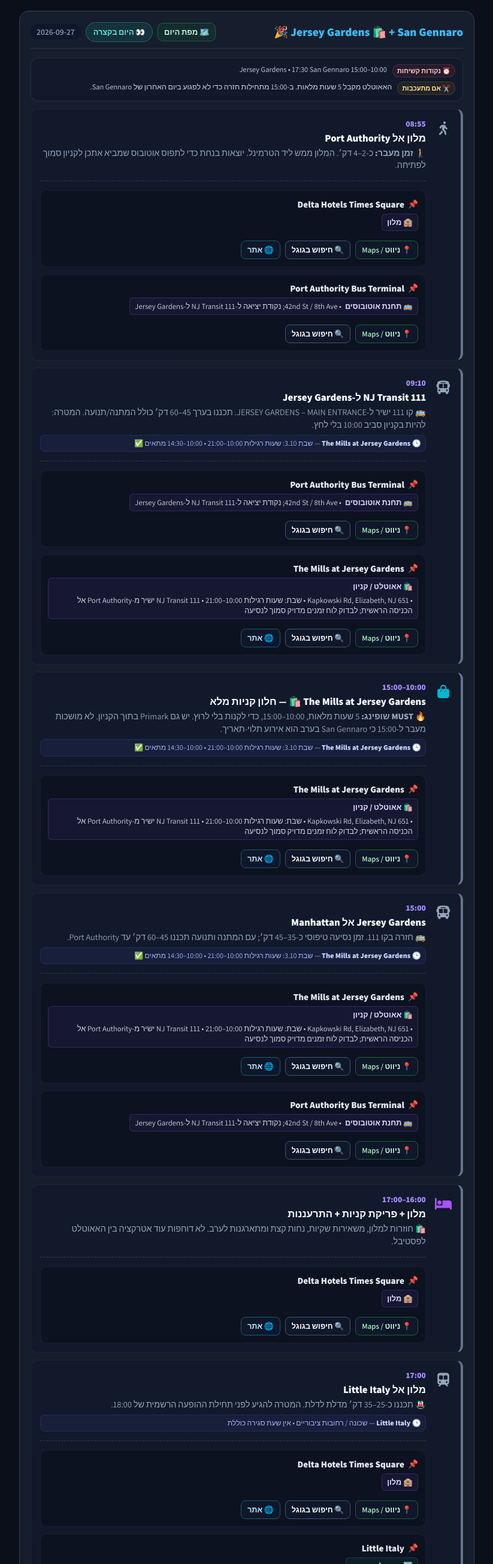
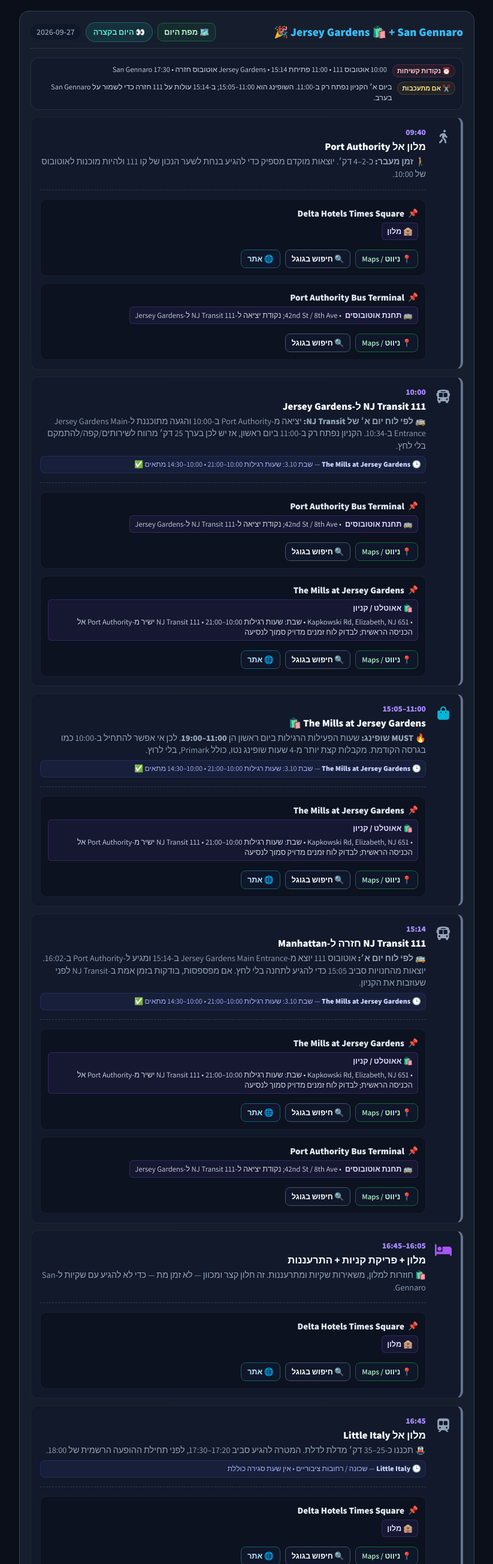
Before and after one commit to Meytalke/NYCTRIP, a website: page index.html in a window 1280 px wide. Shown: the part 9114-11721 px from the top of the page at 60% size, without its empty margins (228-1051 px from the left). Drawn offline with nearby package versions, Linux system fonts and the light colour scheme.

Commit message:
Update index.html

```diff
--- a/index.html
+++ b/index.html
@@ -1267,7 +1267,6 @@
     "Grand Army Plaza Brooklyn": { cost: "🆓 חינם", costType: "free", costNote: "צמוד ל-Prospect Park ול-Brooklyn Museum", map: maps("Grand Army Plaza Brooklyn New York") },
     "New Museum": { cost: "🎨 מוזיאון אמנות עכשווית", costType: "special", costNote: "נפתח מחדש ב-24.9.2026; מתאים במיוחד אם כבר באזור Nolita/Lower East Side", official: "https://newmuseum.org/", ticket: "https://newmuseum.org/", map: maps("New Museum New York") },
     "Nolita": { cost: "🆓 חינם להסתובב", costType: "free", costNote: "רחובות יפים, בוטיקים, בתי קפה וחנויות קטנות בין SoHo ל-Lower East Side", map: maps("Nolita New York") },
-    "Balloon Museum NYC": { cost: "🎈 בתשלום", costType: "special", costNote: "DAYDREAM / Air Becomes Art, 96 South St ליד Seaport; מתאים כאופציה אימרסיבית", ticket: "https://www.ticketmaster.com/balloon-museum-nyc-tickets-new-york-city/venue/1679", map: maps("Balloon Museum NYC 96 South Street New York") },
     "Junior's Cheesecake Times Square": { cost: "🍰 בתשלום", costType: "paid", costNote: "1626 Broadway @ 49th St; אופציה קלאסית לעוגת גבינה ניו-יורקית", official: "https://www.juniorscheesecake.com/pages/49th-st-nyc", map: maps("Junior's Cheesecake 1626 Broadway New York") },
     "L'Industrie Pizzeria Little Italy": { cost: "🍕 $$", costType: "paid", costNote: "197 Grand St; מהסלייסים הכי מדוברים בעיר", official: "https://www.lindustriebk.com/", map: maps("L'Industrie Pizzeria 197 Grand St New York NY") },
     "Apollo Bagels East Village": { cost: "🥯 $", costType: "paid", costNote: "242 E 10th St; בייגל sourdough טרנדי", official: "https://www.apollobagels.com/", map: maps("Apollo Bagels 242 E 10th St New York NY") },
@@ -1521,14 +1520,14 @@
         he: { label: "יום ראשון", title: "Jersey Gardens 🛍️ + San Gennaro 🎉" },
         en: { label: "Sunday", title: "Jersey Gardens + San Gennaro" },
         events: [
-            { time: "08:55", nameHe: "מלון אל Port Authority", nameEn: "Hotel to Port Authority", descHe: "🚶 <b>זמן מעבר:</b> כ-2–4 דק׳. המלון ממש ליד הטרמינל. יוצאות בנחת כדי לתפוס אוטובוס שמביא אתכן לקניון סמוך לפתיחה.", descEn: "Walk about 2–4 min to Port Authority and aim for a bus that gets you to the mall close to opening.", type: "transit", icon: "fa-person-walking", places: ["Delta Hotels Times Square", "Port Authority Bus Terminal"] },
-            { time: "09:10", nameHe: "NJ Transit 111 ל-Jersey Gardens", nameEn: "NJ Transit 111 to Jersey Gardens", descHe: "🚌 קו 111 ישיר ל-JERSEY GARDENS – MAIN ENTRANCE. תכננו בערך 45–60 דק׳ כולל המתנה/תנועה. המטרה: להיות בקניון סביב 10:00 בלי לחץ.", descEn: "Direct NJ Transit 111 to Jersey Gardens. Allow about 45–60 min including wait/traffic; target arrival is around 10 AM.", type: "transit", icon: "fa-bus", places: ["Port Authority Bus Terminal", "The Mills at Jersey Gardens"] },
-            { time: "10:00–15:00", nameHe: "The Mills at Jersey Gardens 🛍️ — חלון קניות מלא", nameEn: "The Mills at Jersey Gardens — Full Shopping Window", descHe: "🔥 <b>MUST שופינג:</b> 5 שעות מלאות, 10:00–15:00, כדי לקנות בלי לרוץ. יש גם Primark בתוך הקניון. לא מושכות מעבר ל-15:00 כי San Gennaro בערב הוא אירוע תלוי-תאריך.", descEn: "🔥 Shopping MUST: a full 10 AM–3 PM window so there is no need to rush. Primark is inside the mall. Leave at 3 PM to protect the date-specific San Gennaro evening.", type: "mustsee", icon: "fa-bag-shopping", places: ["The Mills at Jersey Gardens"] },
-            { time: "15:00", nameHe: "Jersey Gardens אל Manhattan", nameEn: "Jersey Gardens to Manhattan", descHe: "🚌 חזרה בקו 111. זמן נסיעה טיפוסי כ-35–45 דק׳; עם המתנה ותנועה תכננו 45–60 דק׳ עד Port Authority.", descEn: "Return on NJ Transit 111. Typical ride is about 35–45 min; allow 45–60 min with waiting and traffic.", type: "transit", icon: "fa-bus", places: ["The Mills at Jersey Gardens", "Port Authority Bus Terminal"] },
-            { time: "16:00–17:00", nameHe: "מלון + פריקת קניות + התרעננות", nameEn: "Hotel + Drop Shopping + Refresh", descHe: "🛍️ חוזרות למלון, משאירות שקיות, נחות קצת ומתארגנות לערב. לא דוחפות עוד אטרקציה בין האאוטלט לפסטיבל.", descEn: "Drop bags at the hotel, rest briefly and get ready for the evening. No extra attraction is forced into this buffer.", type: "custom", icon: "fa-bed", places: ["Delta Hotels Times Square"] },
-            { time: "17:00", nameHe: "מלון אל Little Italy", nameEn: "Hotel to Little Italy", descHe: "🚇 תכננו כ-25–35 דק׳ מדלת לדלת. המטרה להגיע לפני תחילת ההופעה הרשמית של 18:00.", descEn: "Allow roughly 25–35 min door-to-door and aim to arrive before the 6 PM performance.", type: "transit", icon: "fa-train-subway", places: ["Delta Hotels Times Square", "Little Italy"] },
-            { time: "17:30", nameHe: "Little Italy + Feast of San Gennaro 🎉", nameEn: "Little Italy + Feast of San Gennaro 🎉", descHe: "🔥 <b>MUST בגלל התאריך:</b> 27.9 הוא היום האחרון של San Gennaro. נשארות לערב; ב-18:00 מתחילה ההופעה הרשמית של Jenna Esposito עד 21:00. כך לא מאבדות את הפסטיבל למרות שהעברנו את ברוקלין ל-3.10.", descEn: "🔥 MUST for the date: Sep 27 is the final day of San Gennaro. Stay into the evening; Jenna Esposito performs 6–9 PM. Brooklyn has moved to Oct 3 so this date-specific festival is preserved.", type: "mustsee", icon: "fa-pizza-slice", places: ["Little Italy", "San Gennaro Feast"] },
-            { time: "20:15", nameHe: "סיום היום / חזרה רגועה", nameEn: "Finish / Easy Return", descHe: "אחרי San Gennaro חוזרות למלון. יום קניות מלא + ערב פסטיבל, אבל בלי לחץ ובלי לוותר על אירוע התאריך.", descEn: "Return after San Gennaro. A full shopping day plus festival evening, without rushing the mall window.", type: "custom", icon: "fa-mug-hot", places: [] }
+            { time: "09:40", nameHe: "מלון אל Port Authority", nameEn: "Hotel to Port Authority", descHe: "🚶 <b>זמן מעבר:</b> כ-2–4 דק׳. יוצאות מוקדם מספיק כדי להגיע בנחת לשער הנכון של קו 111 ולהיות מוכנות לאוטובוס של 10:00.", descEn: "🚶 Walk about 2–4 min. Leave enough time to find the correct gate for the 10:00 AM Route 111 bus.", type: "transit", icon: "fa-person-walking", places: ["Delta Hotels Times Square", "Port Authority Bus Terminal"] },
+            { time: "10:00", nameHe: "NJ Transit 111 ל-Jersey Gardens", nameEn: "NJ Transit 111 to Jersey Gardens", descHe: "🚌 <b>לפי לוח יום א׳ של NJ Transit:</b> יציאה מ-Port Authority ב-10:00 והגעה מתוכננת ל-Jersey Gardens Main Entrance ב-10:34. הקניון נפתח רק ב-11:00 ביום ראשון, אז יש לכן בערך 25 דק׳ מרווח לשירותים/קפה/להתמקם בלי לחץ.", descEn: "🚌 Per NJ Transit's Sunday schedule: depart Port Authority at 10:00 AM and arrive Jersey Gardens Main Entrance at 10:34 AM. The mall opens at 11:00 AM on Sundays, giving you a comfortable buffer.", type: "transit", icon: "fa-bus", places: ["Port Authority Bus Terminal", "The Mills at Jersey Gardens"] },
+            { time: "11:00–15:05", nameHe: "The Mills at Jersey Gardens 🛍️", nameEn: "The Mills at Jersey Gardens 🛍️", descHe: "🔥 <b>MUST שופינג:</b> שעות הפעילות הרגילות ביום ראשון הן <b>11:00–19:00</b>. לכן אי אפשר להתחיל ב-10:00 כמו בגרסה הקודמת. מקבלות קצת יותר מ-4 שעות שופינג נטו, כולל Primark, בלי לרוץ.", descEn: "🔥 Shopping MUST: regular Sunday hours are 11:00 AM–7:00 PM. The previous 10:00 AM start was not possible on Sunday. You now get just over four hours of actual shopping time, including Primark, without rushing.", type: "mustsee", icon: "fa-bag-shopping", places: ["The Mills at Jersey Gardens"] },
+            { time: "15:14", nameHe: "NJ Transit 111 חזרה ל-Manhattan", nameEn: "NJ Transit 111 back to Manhattan", descHe: "🚌 <b>לפי לוח יום א׳:</b> אוטובוס 111 יוצא מ-Jersey Gardens Main Entrance ב-15:14 ומגיע ל-Port Authority ב-16:02. יוצאות מהחנויות סביב 15:05 כדי להגיע לתחנה בלי לחץ. אם מפספסות, בודקות בזמן אמת ב-NJ Transit לפני שעוזבות את הקניון.", descEn: "🚌 Per the Sunday timetable: Route 111 departs Jersey Gardens Main Entrance at 3:14 PM and reaches Port Authority at 4:02 PM. Leave the stores around 3:05 PM so you are not rushing to the stop.", type: "transit", icon: "fa-bus", places: ["The Mills at Jersey Gardens", "Port Authority Bus Terminal"] },
+            { time: "16:05–16:45", nameHe: "מלון + פריקת קניות + התרעננות", nameEn: "Hotel + Drop Shopping + Refresh", descHe: "🛍️ חוזרות למלון, משאירות שקיות ומתרעננות. זה חלון קצר ומכוון — לא זמן מת — כדי לא להגיע עם שקיות ל-San Gennaro.", descEn: "🛍️ Drop the bags at the hotel and refresh. This is a short intentional buffer so you do not take outlet shopping bags to San Gennaro.", type: "custom", icon: "fa-bed", places: ["Delta Hotels Times Square"] },
+            { time: "16:45", nameHe: "מלון אל Little Italy", nameEn: "Hotel to Little Italy", descHe: "🚇 תכננו כ-25–35 דק׳ מדלת לדלת. המטרה להגיע סביב 17:20–17:30, לפני תחילת ההופעה הרשמית של 18:00.", descEn: "🚇 Allow roughly 25–35 min door-to-door, targeting arrival around 5:20–5:30 PM before the 6 PM performance.", type: "transit", icon: "fa-train-subway", places: ["Delta Hotels Times Square", "Little Italy"] },
+            { time: "17:30", nameHe: "Little Italy + Feast of San Gennaro 🎉", nameEn: "Little Italy + Feast of San Gennaro 🎉", descHe: "🔥 <b>MUST בגלל התאריך:</b> 27.9 הוא היום האחרון של San Gennaro. נשארות לערב; ב-18:00 מתחילה ההופעה הרשמית של Jenna Esposito עד 21:00. כך שומרות גם על האאוטלט וגם על האירוע שתלוי בתאריך.", descEn: "🔥 MUST for the date: Sep 27 is the final day of San Gennaro. Stay into the evening; Jenna Esposito performs 6–9 PM. This preserves both the outlet and the date-specific festival.", type: "mustsee", icon: "fa-pizza-slice", places: ["Little Italy", "San Gennaro Feast"] },
+            { time: "20:15", nameHe: "סיום היום / חזרה רגועה", nameEn: "Finish / Easy Return", descHe: "אחרי San Gennaro חוזרות למלון לפי האנרגיה.", descEn: "Return after San Gennaro depending on your energy.", type: "custom", icon: "fa-mug-hot", places: [] }
         ]
     },
     {
@@ -1768,10 +1767,9 @@
             ["Brooklyn Museum", "⭐ NICE בלבד — הוצא מהיום של 27.9 כדי למנוע סטייה וחזרה. לעשות רק אם מוותרים על חלק מ-Williamsburg/DUMBO.", "⭐ NICE — Brooklyn Museum + Grand Army Plaza / Prospect Park", "custom", "fa-palette", ["Brooklyn Museum", "Grand Army Plaza Brooklyn", "Prospect Park"]],
             ["New Museum + Nolita", "⭐ NICE — New Museum + Nolita; מתאים במיוחד ביום SoHo/Lower East Side אם פתאום תרצו אמנות עכשווית במקום עוד שופינג", "⭐ NICE — New Museum + Nolita; good add-on around SoHo/LES", "custom", "fa-palette", ["New Museum", "Nolita"]],
                 ["Williamsburg Bridge", "⭐ NICE — Williamsburg Bridge: עולות מהצד של Williamsburg לנקודת צילום ראשונה וחוזרות; לא צריך לחצות למנהטן", "⭐ NICE — Williamsburg Bridge: worth seeing from Williamsburg, but don't cross it on the Brooklyn day because it pulls you away from DUMBO", "custom", "fa-bridge", ["Williamsburg Bridge", "Williamsburg"]],
-            ["Balloon Museum", "⭐ NICE — Balloon Museum / DAYDREAM ליד Seaport; אימרסיבי ואינסטגרמי אבל לא על חשבון 9/11/פסל/ברוקלין", "⭐ NICE — Balloon Museum / DAYDREAM near Seaport", "custom", "fa-circle", ["Balloon Museum NYC"]],
             ["NYC Ferry Pass", "⭐ NICE / לבדוק כדאיות — כרטיס/פס NYC Ferry רק אם מספר הנסיעות שלכן מצדיק; לא חובה לקנות מראש", "⭐ NICE / value check — ferry pass only if your ride count makes it worthwhile", "custom", "fa-ferry", ["NYC Ferry"]]
         ]
-    },
+    }
 ];
 
 
@@ -1922,8 +1920,7 @@
     ["Gray's Papaya", "🔥 MUST NYC EXPERIENCE — 🌭 hot dog • Upper West Side. נשאר במפת האוכל כדי לבחור לפי האזור ולא לנסוע במיוחד.", "🔥 MUST NYC EXPERIENCE — 🌭 hot dog • Upper West Side. Keep it flexible and choose it when nearby.", "fa-utensils", ["Gray's Papaya"]],
     ["Lombardi's", "🔥 MUST NYC EXPERIENCE — 🍕 historic pizza • Nolita. נשאר במפת האוכל כדי לבחור לפי האזור ולא לנסוע במיוחד.", "🔥 MUST NYC EXPERIENCE — 🍕 historic pizza • Nolita. Keep it flexible and choose it when nearby.", "fa-pizza-slice", ["Lombardi's"]],
     ["Sarge's Delicatessen", "🔥 MUST NYC EXPERIENCE — 🥪 deli • Murray Hill. נשאר במפת האוכל כדי לבחור לפי האזור ולא לנסוע במיוחד.", "🔥 MUST NYC EXPERIENCE — 🥪 deli • Murray Hill. Keep it flexible and choose it when nearby.", "fa-utensils", ["Sarge's Delicatessen"]],
-    ["Lafayette Grand Cafe & Bakery", "⭐ NICE — 380 Lafayette St, קפה/מאפים ב-NoHo; הגיוני ביום SoHo/NoHo אם עוברות ליד.", "⭐ NICE — coffee/pastries in NoHo, easy to use on the SoHo/NoHo day.", "fa-croissant", ["Lafayette Grand Cafe & Bakery"]],
-
+    ["Lafayette Grand Cafe & Bakery", "⭐ NICE — 380 Lafayette St, קפה/מאפים ב-NoHo; הגיוני ביום SoHo/NoHo אם עוברות ליד.", "⭐ NICE — coffee/pastries in NoHo, easy to use on the SoHo/NoHo day.", "fa-croissant", ["Lafayette Grand Cafe & Bakery"]]
 ]
 
 const foodMapPoints = [
@@ -2063,7 +2060,7 @@
     {name:"Lombardi's", lat:40.7216, lng:-73.9957, note:"MUST NYC EXPERIENCE • Pizza"},
     {name:"Sarge's Delicatessen", lat:40.7448, lng:-73.9778, note:"MUST NYC EXPERIENCE • Deli"},
     {name:"Junior's Cheesecake Times Square", lat:40.7602, lng:-73.9845, note:"MUST NYC EXPERIENCE • NY cheesecake"},
-    {name:"Lafayette Grand Cafe & Bakery", lat:40.7275, lng:-73.9938, note:"NICE • Coffee/pastries"},
+    {name:"Lafayette Grand Cafe & Bakery", lat:40.7275, lng:-73.9938, note:"NICE • Coffee/pastries"}
 ]
 
 /* ============================
@@ -2334,8 +2331,7 @@
     ],
 
     "2026-09-28": [
-        {after:"Battery Park אל Wall Street", he:"Stone Street", en:"Stone Street", noteHe:"⭐ BONUS — קרוב ל-Wall Street; עצירה קצרה של 10–15 דק׳ רק אם אתן בקצב טוב.", noteEn:"⭐ BONUS — near Wall Street; 10–15 min only if you are on schedule.", q:"Stone Street New York"},
-        {after:"South Street Seaport + Pier 17", he:"Balloon Museum / DAYDREAM", en:"Balloon Museum / DAYDREAM", noteHe:"⭐ NICE — ממש ליד Pier 17. מתאים בעיקר אם מזג האוויר פחות טוב או אם בוחרות בו במקום זמן שיטוט אחר; לא על חשבון חלון 9/11.", noteEn:"⭐ NICE — by Pier 17; best as a substitute in bad weather, never at the expense of the 9/11 window.", q:"Balloon Museum New York Pier 17"}
+        {after:"Battery Park אל Wall Street", he:"Stone Street", en:"Stone Street", noteHe:"⭐ BONUS — קרוב ל-Wall Street; עצירה קצרה של 10–15 דק׳ רק אם אתן בקצב טוב.", noteEn:"⭐ BONUS — near Wall Street; 10–15 min only if you are on schedule.", q:"Stone Street New York"}
     ],
 
     "2026-09-29": [
@@ -2639,10 +2635,10 @@
         flexEn: "Together, Together depends on Amex access. If delayed, shorten pop-up time—not hotel rest."
     },
     "2026-09-27": {
-        hardHe: "10:00–15:00 Jersey Gardens • 17:30 San Gennaro",
-        flexHe: "האאוטלט מקבל 5 שעות מלאות. ב-15:00 מתחילות חזרה כדי לא לפגוע ביום האחרון של San Gennaro.",
-        hardEn: "10 AM–3 PM Jersey Gardens • 5:30 PM San Gennaro",
-        flexEn: "The outlet gets a full five-hour window; start returning at 3 PM to protect the final day of San Gennaro."
+        hardHe: "10:00 אוטובוס 111 • 11:00 פתיחת Jersey Gardens • 15:14 אוטובוס חזרה • 17:30 San Gennaro",
+        flexHe: "ביום א׳ הקניון נפתח רק ב-11:00. השופינג הוא 11:00–15:05; ב-15:14 עולות על 111 חזרה כדי לשמור על San Gennaro בערב.",
+        hardEn: "10:00 AM Route 111 • 11:00 AM Jersey Gardens opens • 3:14 PM return bus • 5:30 PM San Gennaro",
+        flexEn: "On Sunday the mall opens at 11 AM. Shop 11:00–3:05, then take the 3:14 PM Route 111 back to protect the San Gennaro evening."
     },
     "2026-09-28": {
         hardHe: "17:30 חלון 9/11 Museum — זה העוגן של היום",
@@ -2932,10 +2928,6 @@
         he: "📌 אם תרצו לשלב: הכי טבעי ב-28.9 בתוך SoHo/Nolita, במקום חלק מזמן השופינג. תכננו בערך 60–90 דק׳.",
         en: "📌 Best fit: Sep 28 around SoHo/Nolita, replacing part of shopping time. Allow about 60–90 min."
     },
-    "Balloon Museum": {
-        he: "📌 אם תרצו לשלב: 28.9 ליד Pier 17. מתאים כתחליף של 45–75 דק׳, לא כתוספת לפני חלון ה-9/11.",
-        en: "📌 Best fit: Sep 28 by Pier 17. Use it as a 45–75 min substitute, not an add-on before the fixed 9/11 window."
-    },
     "Smorgasburg Williamsburg": {
         he: "📌 לא מתאים ליום Williamsburg שלכן כי הוא ביום א׳; נשאר כאן רק כרעיון אם משנים יום.",
         en: "📌 It does not fit your Sunday Williamsburg day; keep only as an idea if the day changes."
```
